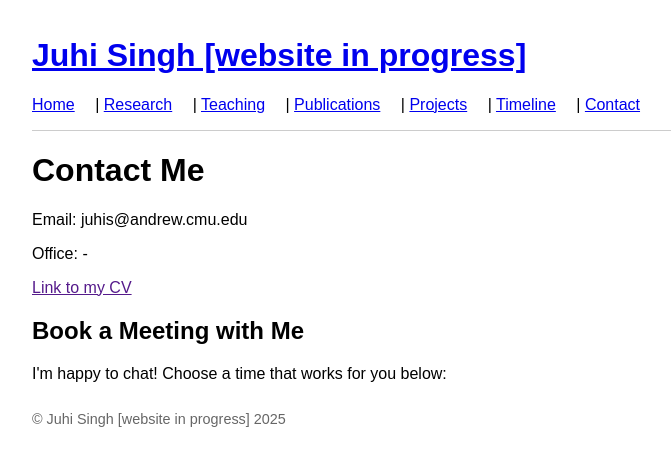
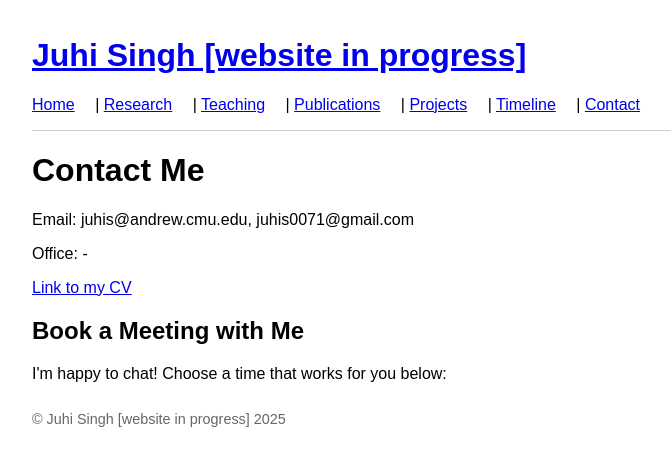
Before and after one commit to joosingh/joosingh.github.io, a Jekyll site: the page built from contact.md, in a window 1280 px wide. Shown: the top 466 px of the page, without its empty margins (208-879 px from the left). Built offline with Jekyll 4.4.1, drawn with Linux system fonts in a browser that asks for light colours.

Commit message:
Update contact.md

```diff
--- a/contact.md
+++ b/contact.md
@@ -5,11 +5,11 @@ title: Contact
 
 # Contact Me
 
-Email: juhis@andrew.cmu.edu
+Email: juhis@andrew.cmu.edu, juhis0071@gmail.com
 
 Office: -
 
-[Link to my CV]()
+[Link to my CV](https://drive.google.com/file/d/1A1OCHnr8UWBa9ibD8R8BDxZ4w0wDf7X-/view?usp=share_link)
 
 <h2>Book a Meeting with Me</h2>
 <p>I'm happy to chat! Choose a time that works for you below:</p>
```
